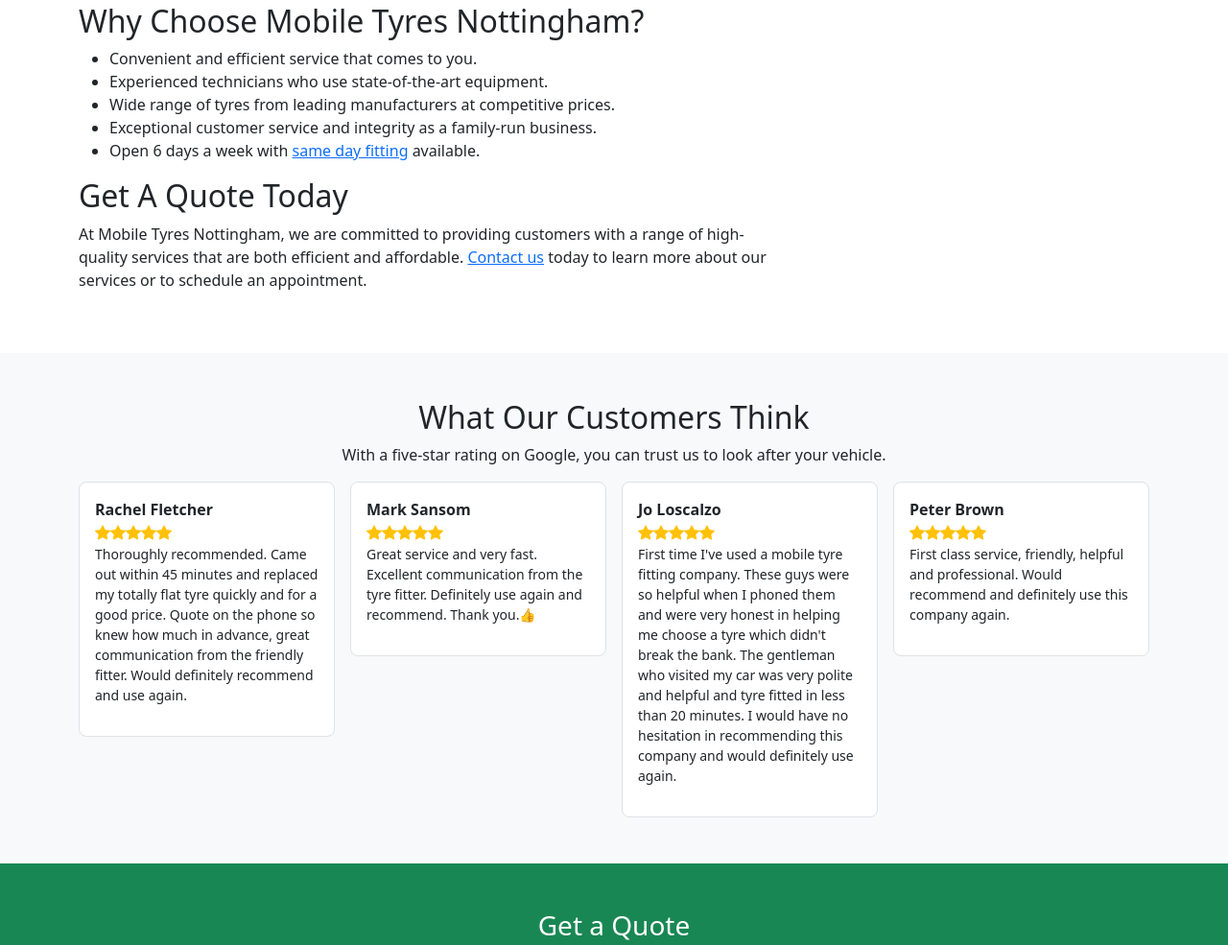
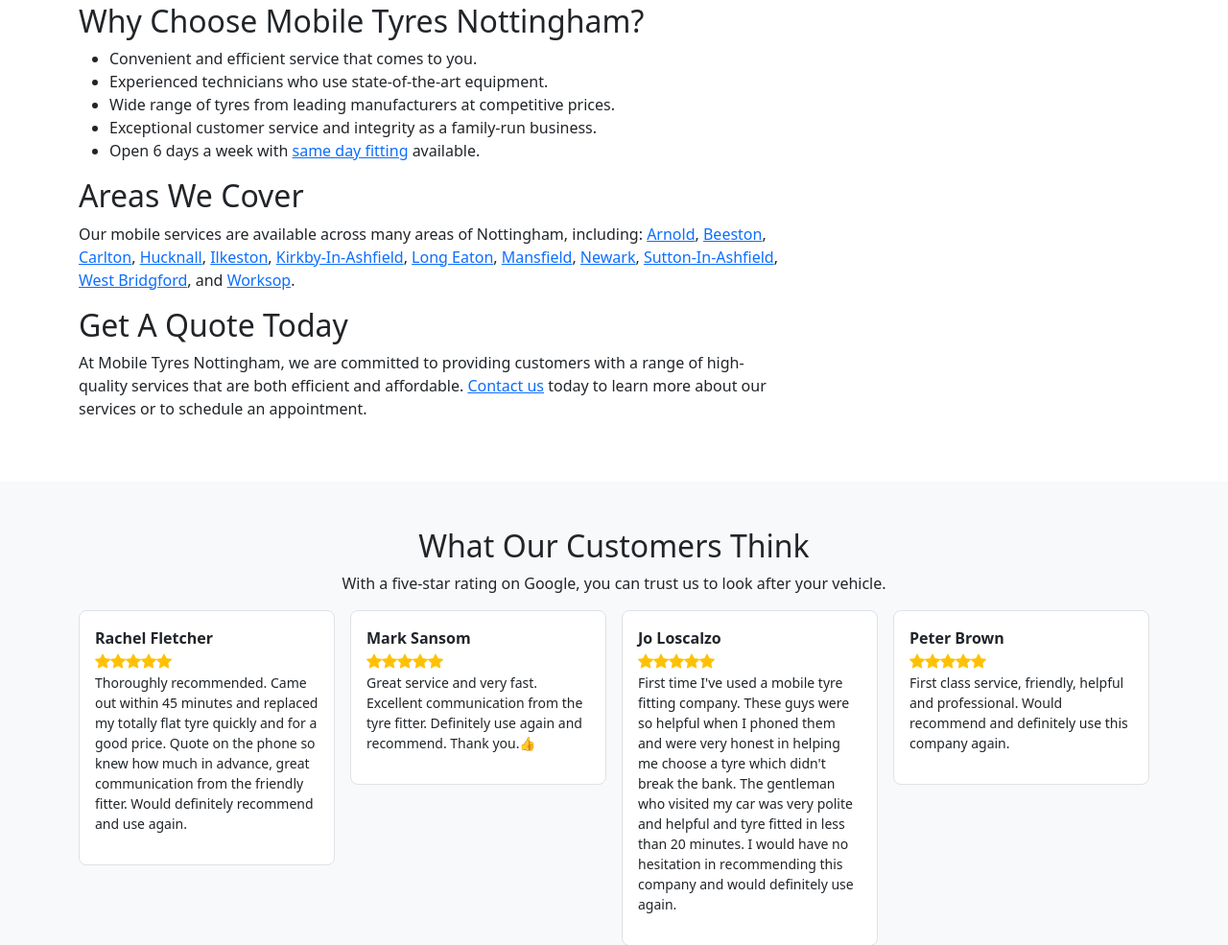
Before and after one commit to Lindleys-DS/mobile-tyres-nottingham, an Astro site: page /mobile-tyre-fitting in a window 1280 px wide. Shown: the part 1390-2375 px from the top of the page at 96% size. Built offline with nearby package versions, Linux system fonts and the light colour scheme; Astro itself is replaced by a stand-in of ours.

Commit message:
areas we cover section added to service pages

```diff
--- a/src/layouts/ServiceLayout.astro
+++ b/src/layouts/ServiceLayout.astro
@@ -40,6 +40,23 @@
                     </ul>
                 </article>
                 <article>
+                    <h2>Areas We Cover</h2>
+                    <p>Our mobile services are available across many areas of Nottingham, including:
+                        <a href="/mobile-tyre-fitting/arnold">Arnold</a>,
+                        <a href="/mobile-tyre-fitting/beeston">Beeston</a>,
+                        <a href="/mobile-tyre-fitting/carlton">Carlton</a>,
+                        <a href="/mobile-tyre-fitting/hucknall">Hucknall</a>,
+                        <a href="/mobile-tyre-fitting/ilkeston">Ilkeston</a>,
+                        <a href="/mobile-tyre-fitting/kirkby-in-ashfield">Kirkby-In-Ashfield</a>,
+                        <a href="/mobile-tyre-fitting/long-eaton">Long Eaton</a>,
+                        <a href="/mobile-tyre-fitting/mansfield">Mansfield</a>,
+                        <a href="/mobile-tyre-fitting/newark">Newark</a>,
+                        <a href="/mobile-tyre-fitting/sutton-in-ashfield">Sutton-In-Ashfield</a>,
+                        <a href="/mobile-tyre-fitting/west-bridgford">West Bridgford</a>,
+                        and <a href="/mobile-tyre-fitting/worksop">Worksop</a>.
+                    </p>
+                </article>
+                <article>
                     <h2>Get A Quote Today</h2>
                     <p>At Mobile Tyres Nottingham, we are committed to providing customers with a range of high-quality services that are both efficient and affordable. <a href="/contact-us">Contact us</a> today to learn more about our services or to schedule an appointment.</p>
                 </article>
```
